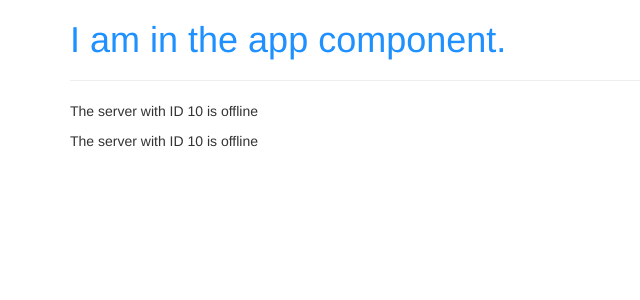
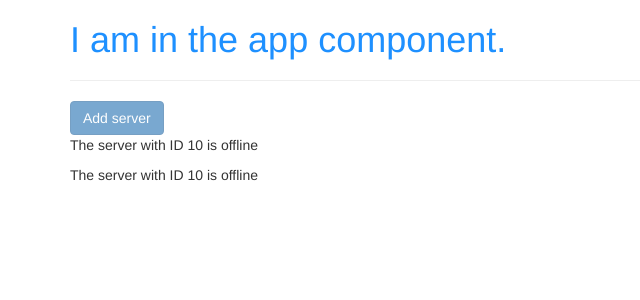
Before and after one commit to jitendrajangid45/angularTraining, an Angular app: page / in a window 1280 px wide. Shown: the top 300 px of the page, without its empty margins (0-640 px from the left). Built offline with nearby package versions, Linux system fonts and the light colour scheme.

Commit message:
implemented property binding

```diff
--- a/src/app/servers/servers.component.html
+++ b/src/app/servers/servers.component.html
@@ -1,2 +1,3 @@
+<button class="btn btn-primary" [disabled]="allowNewServer">Add server</button>
 <app-server></app-server>
 <app-server></app-server>
--- a/src/app/servers/servers.component.ts
+++ b/src/app/servers/servers.component.ts
@@ -3,15 +3,21 @@
 @Component({
   // selector: '[app-servers]',
   selector: '.app-servers',
-  template: `
-    <app-server></app-server>
-    <app-server></app-server>
-  `,
+  // template: `
+  //   <app-server></app-server>
+  //   <app-server></app-server>
+  // `,
+  templateUrl:'./servers.component.html',
   styleUrls: ['./servers.component.css']
 })
 export class ServersComponent implements OnInit {
+  allowNewServer = false;
 
-  constructor() { }
+  constructor() {
+    setTimeout(()=>{
+      this.allowNewServer = true;
+    },2000);
+   }
 
   ngOnInit(): void {
   }
```
